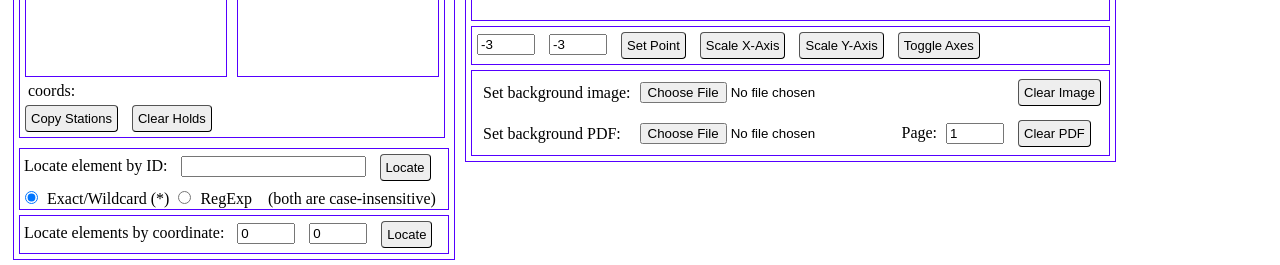
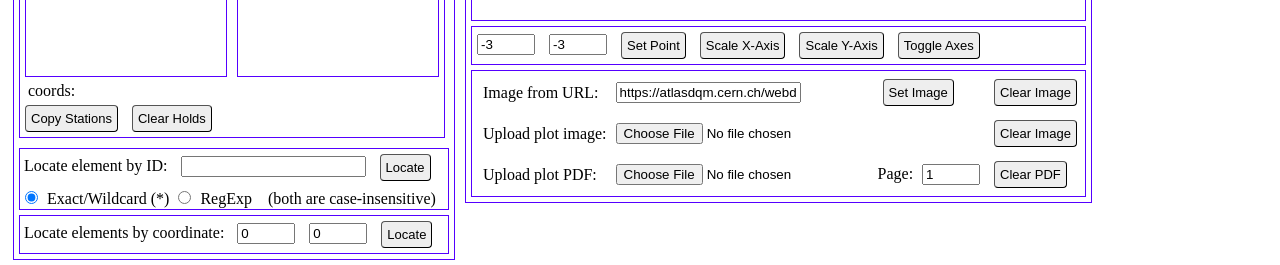
Before and after one commit to jeffersontide/muons, a plain HTML site: page index.html in a window 1280 px wide. Shown: the part 549-814 px from the top of the page. Drawn offline with Linux system fonts and the light colour scheme.

Commit message:
add image by URL

```diff
--- a/index.html
+++ b/index.html
@@ -139,15 +139,22 @@
       <div class="c2">
          <table>
             <tr>
+               <!-- get plot image from URL -->
+               <td>&nbsp;&nbsp;Image from URL:</td>
+               <td><input id="imageURL" value="https://atlasdqm.cern.ch/webdisplay/tier0/1/physics_Main/run_281411/run/MuonTracking/Shifter/Z/Muons_Z_eta_phi.png"></input></td>
+               <td><button id="setImageURL">Set Image</button></td>
+               <td><button id="clearImageURL">Clear Image</button></td>
+            </tr>
+            <tr>
                <!-- upload plot image -->
-               <td>&nbsp;&nbsp;Set background image:</td>
+               <td>&nbsp;&nbsp;Upload plot image:</td>
                <td><input type="file" id="imgInput" accept="image/*" data-type="image" /></td>
                <td></td>
                <td><button id="clearPlotImage">Clear Image</button></td>
             </tr>
             <tr>
                <!-- upload plot from pdf -->
-               <td>&nbsp;&nbsp;Set background PDF:</td>
+               <td>&nbsp;&nbsp;Upload plot PDF:</td>
                <td><input type="file" id="pdfInput" accept="application/pdf" /></td>
                <td>Page: <input id="pageNumber" style="width:50px;" value=1></input></td>
                <td><button id="clearPlotPDF">Clear PDF</button></td>
--- a/js/main.js
+++ b/js/main.js
@@ -20,6 +20,9 @@ function init() {
 
    document.getElementById("selectAll").onclick = selectAll;
    document.getElementById("clr").onclick = clearDetectors;
+
+   document.getElementById("setImageURL").onclick = setImageURL;
+   document.getElementById("clearImageURL").onclick = clearPlotImage;
 
    document.getElementById("clearPlotImage").onclick = clearPlotImage;
    document.getElementById("imgInput").onchange = loadPlotImage;
@@ -403,6 +406,12 @@ function loadPlotImage() {
    }
 
    reader.readAsDataURL(this.files[0]);
+}
+
+// Set a background image (from URL) for the plot
+function setImageURL() {
+   var url = document.getElementById("imageURL").value;
+   document.getElementById("foo").src = url;
 }
 
 // Clear background image for the plot
```
Also changed, not shown: examples/slide-image.png (added).
